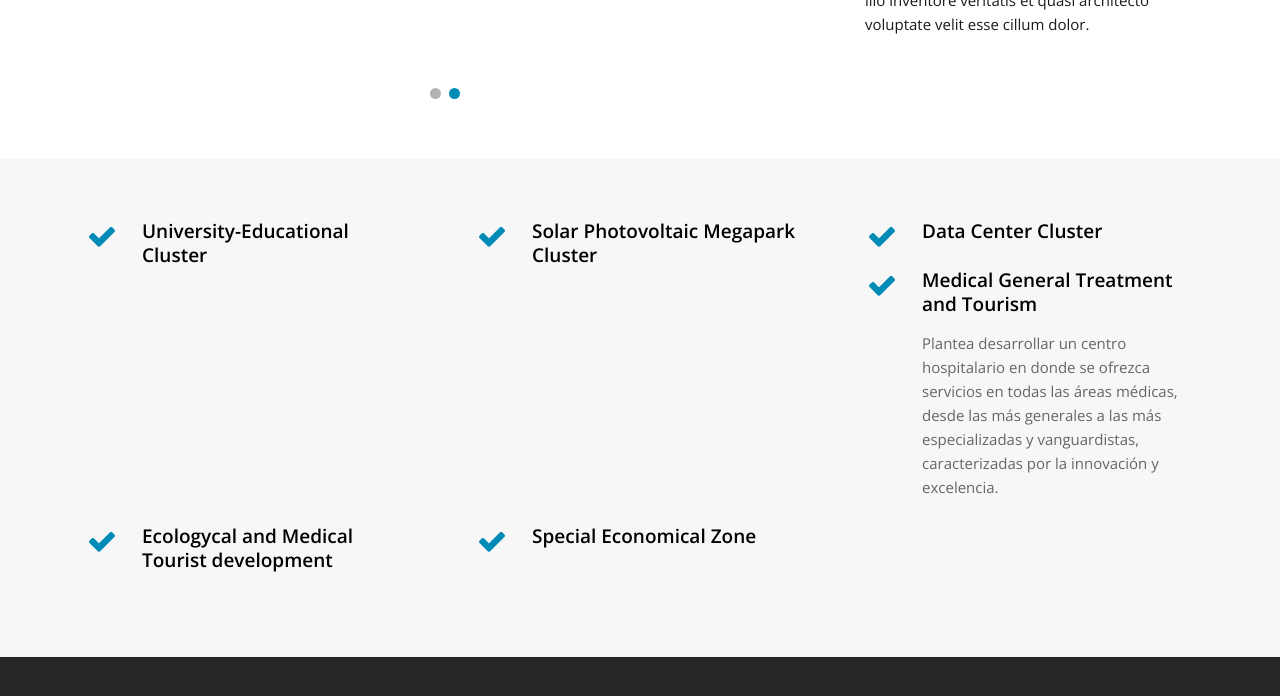
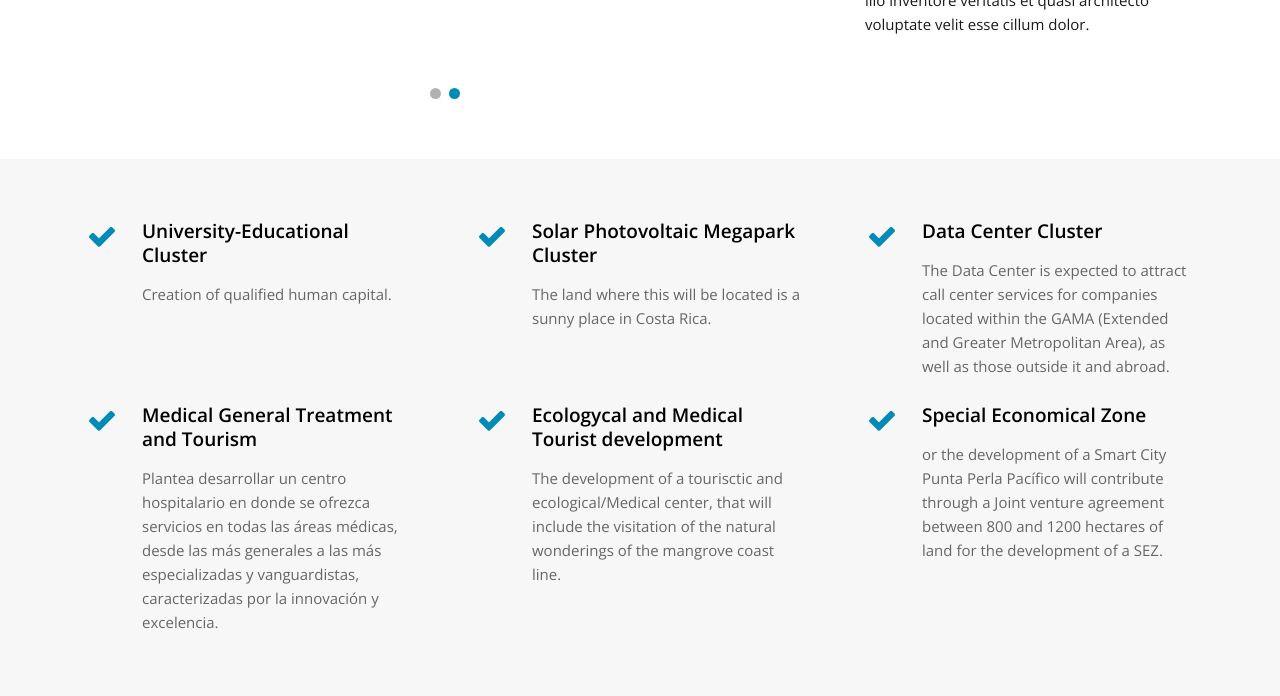
Before and after one commit to guayom/ppp, a Jekyll site: the page built from index.html, in a window 1280 px wide and 900 px high, scrolled down 831 px, cut to the strip 0-703 px from the top of the window. Shown: the top 696 px of the strip. Built offline with Jekyll 4.4.1, drawn with Linux system fonts in a browser that asks for light colours; nearby versions of some CDN libraries.

Commit message:
Added files

```diff
--- a/_data/clusters.yml
+++ b/_data/clusters.yml
@@ -1,14 +1,14 @@
 - name: University-Educational Cluster
   description: For this SEZ development, it is crucial to prepare and train qualified personnel who can work in the area.  For this, we wish to create a University Campus with national and international universities who will share resources and facilities between them. Furthermore, the offer of engineering and scientific careers, so these professionals can contribute to the management of knowledge, innovation and technological transfer required by the SEZ center with adequate facilities to carry out research and development in relevant thematic, through a program that promotes entrepreneurship and dual education in areas such as aerospace, atmospheric and climate research, photonics, robotics, biology, pharmaceutics, medicine, environment and energy, among others.  This way, students of this University, can develop their projects and final papers with companies housed in the SEZ.
-  short-desc: Creation of qualified human capital.
+  short-description: Creation of qualified human capital.
 
 - name: Solar Photovoltaic Megapark Cluster
   description: > # The land where this will be located is a sunny place in Costa Rica.  Due to this, a solar Photovoltaic Megapark will be developed for the Smart City for it to be 100% sustainable;  it is estimated that the solar park will generate up to 150MW at its peak within a land  extension between 250-300 hectares.   A tariff model for is currently being formulated by the ARESEP (the Regulating Authority for Public Services), but it is estimated that it could be around US$ 0.10- 0.12 per kWh. > Initially, it will operate under a model of distributed generation, whose over-power generation could be placed within the public grid since it so close to the Garabito Thermal Generation and Distribution Plant. This cluster will allow Punta Perla Pacífico to contribute so Costa Rica can become carbon neutral in the near future by 2020. This initiative will support Costa Rica´s joining of the OECD and the Pacific Alliance.
-  short-desc: The land where this will be located is a sunny place in Costa Rica.
+  short-description: The land where this will be located is a sunny place in Costa Rica.
 
 - name: Data Center Cluster
   description: The Data Center is expected to attract call center services for companies located within the GAMA (Extended and Greater Metropolitan Area), as well as those outside it and abroad.  Firstly, as a data support and recovery area, management and analytics of Big Data, and Cloud, as it is located at least 48km away from the capital´s main data centers.  In a second phase, foreign investment will be attracted to offer services to the IT giants taking advantage of a power matrix of clean energy, connectivity and qualified human resources, creating a true technological Hub, under collaboration and articulation with the Inter-university Campus and its study programs.
-  short-desc: The Data Center is expected to attract call center services for companies located within the GAMA (Extended and Greater Metropolitan Area), as well as those outside it and abroad.
+  short-description: The Data Center is expected to attract call center services for companies located within the GAMA (Extended and Greater Metropolitan Area), as well as those outside it and abroad.
 
 - name: Medical General Treatment and Tourism
   description: Plantea desarrollar un centro hospitalario en donde se ofrezca servicios en todas las áreas médicas, desde las más generales a las más especializadas y vanguardistas, caracterizadas por la innovación y excelencia, con una atención personalizada, efectiva, segura, basada en la evidencia científica, con los estándares de calidad técnicos y científicos más exigentes, ejercida por personal altamente calificado en sus respectivas especialidades, con instalaciones y equipamientos de tecnología de punta y confort, además que ofrezca todas las comodidades para la efectiva recuperación de los usuarios del servicio que más allá de turismo médico vaya dirigido al bienestar en el cual se  engloban los servicios preventivos tanto como los curativos. Con esto también se pretende  promover y abrir oportunidades para que los estudiantes y profesionales tanto nacionales como internacionales realicen prácticas básicas y a nivel de especializaciones y pasantías que refuercen sus conocimientos y experiencia profesional. Se pretende desarrollar un programa de investigación, desarrollo, e innovación en la parte académica que estaría operando dentro de PPP, con particular interés en programas similares y fomentar alianzas estratégicas con el circuito de clínicas adscritas al Barcelona Medical Agency.-
@@ -16,7 +16,9 @@
 
 - name: Ecologycal and Medical Tourist development
   description: The development of a tourisctic and ecological/Medical center, that will include the visitation of the natural wonderings of the mangrove coast line, a sugar making industrial tour and the development of adventure activities inside a 40 hectare lagoon zone with natural species watching and walking trails. We are also planning a development of a Theme Park that will have all kind of naturalistic attractions of local animal species and plants inside a closed dome and scenery /stage of a large-live ecosystem concept. > An eco lodge and hotel, for the resting and recuperation of patients treated in the medical center is also conceptualized as part of this cluster.
+  short-description: The development of a tourisctic and ecological/Medical center, that will include the visitation of the natural wonderings of the mangrove coast line.
 
 
 - name: Special Economical Zone
   description: For the development of a Smart City Punta Perla Pacífico will contribute through a Joint venture agreement between 800 and 1200 hectares of land for the development of a SEZ, along with an International Cargo Airport, for the necessary specialized support of the logistics and commerce of products produced within the SEZ. > Water Resources: These lands are located in an area with plenty of water for the development of the SEZ and the Smart City, since it is surrounded by the Seco, Aranjuez, Ciruelas and Guacimal rivers, with up-to-date concessions for extracting water and lands with high water tables.
+  short-description: or the development of a Smart City Punta Perla Pacífico will contribute through a Joint venture agreement between 800 and 1200 hectares of land for the development of a SEZ.
--- a/_includes/header.html
+++ b/_includes/header.html
@@ -32,7 +32,7 @@
           <a href="{{ site.url }}/about/introduction/">Project</a>
         </li>
         {% for my_page in site.pages %}
-          {% if my_page.layout != 'project' %}
+          {% if my_page.layout != 'project' && my_page.ignore != 'yes' %}
             <li class="active">
               <a href="{{ my_page.url | prepend: site.baseurl }}">{{ my_page.title }}</a>
             </li>
--- a/about/introduction.md
+++ b/about/introduction.md
@@ -1,10 +1,10 @@
 ---
 layout: project
 title: Introduction
-subtitle: Introduction subtitle
+subtitle: What is Punta Perla Pacífico?
 permalink: /about/introduction/
 ---
-##Introduction
+## Introduction
 
 ![Costa Rica](/images/globe.png){: .pull-right .txt-img } Costa Rica, a small country of 4.6 million residents and 51,100 km2 located in Central America, is gearing up to face the challenges that arise as it becomes a member of the Pacific Alliance through the subscription of regional agreement with Mexico, Chile, Colombia, USA, Panama and Peru. This Alliance shall create synergies among these countries that will lead to becoming chain competitors/partners in order to offer goods and services in the entire Asian-Pacific area and it’s emerging economies (ASIAN). For this, Costa Rica must initiate without delay pro-active initiatives that will substantially improve its infrastruc-ture on all levels: roads, ports, airports, railways, etc.
 
@@ -14,13 +14,13 @@ Sub-development can become a permanent condition as well as mediocrity, minds be
 
 That is why, Pacific Tree S.A., a promoting and coordinating company of the initiative denominated Smart City Punta Palmar Pacifico, wishes to layout its idea and vision which has begun as a dream, but that Costa Rica can bring to life. We oppose and we refuse to think that Costa Rica has to remain in that sub-development lethargy for another 50 years, condemning future generations to a lack of progress opportunities. This being so, Punta Palmar Pacífico is precisely about that; it is about promoting a substantial well-planned change with traceable long-term goals.
 
-##Relevant Infraestructure
+## Relevant Infraestructure
 
 ![Costa Rica](/images/costa-rica-intro.png){: .pull-left .txt-img } Costa Rica is a country with high indexes of schooling, bilingualism, high-level technical and professional schools in the fields of engineering, medicine, computer science and IT, as well as being considered a tour-ism and ecological destination par excellence in Latin America. The Province of Puntarenas is joined together among other cantons by the three main cantons: Puntarenas  Center, Esparza and Miramar. These include a population of nearly 200,000 residents and this area, rich in lands with a flat topography for agricultural production and its Gulf of Nicoya, once a buoyant fishing zone, for more than 60 years were generators of wealth and employment, activities that no longer allow the needs demanded by the residents to be satisfied. However, it is area with an impressive potential, due to its strategic geographical location, its tourism potential without paragon being close to the largest beach of the Pacific and next to a long strip of wetlands and mangroves of exuberant natural beauty with an exit to the sea and towards the lovely islands of the Gulf of Nicoya. It is also located at only 75 kms by road from the capital city of Costa Rica, San Jose, and soon, one and a half hours away to the north to the best tourism area and beaches of the province of Guanacaste.
 
 Punta Palmar Pacífico would be located at the center of those three cantons, within an area that includes the small settlements of Pitaya and Chomes.  Its strategic location is highlighted since it is also surrounded by the three main ports of the Costa Rican Pacific shore: Caldera which is the grain port, the Cruiser Port of Puntarenas and the Sugar port of Punta Morales at the center of the Americas. Punta Palmar Pacífico contemplates the development of a Smart City on a land extension of 5,600 hectares, which can be expanded up to 7,000 hectares.
 
-##General Context
+## General Context
 
 ![Costa Rica](/images/project-map.png){: .pull-right .txt-img }The following would be established here: a mega manufacturing indus-trial zone, a trade center of Asian products, a large IT center that could operate as a Hub or core telecommunications center, in coordination with the three time zones of the USA and attractive for the telematic and communication operations that American companies operate today in centers in Southeast Asia and India with the disadvantage of the great time table difference with the USA, a convention center, a sports stadium with a sports center, a hospital and health center, school, high-school and university educational centers, residential compounds, shopping centers, a country club with a golf course, a theme park, recreational areas, hotel and casino center, Government offices, Justice Courts, firemen and police force, parks, roundabouts and avenues, etc.   All of this would exist under an integrated compound of “clusters” of smart communication systems in optic fiber, where one will only use self-sustainable transportation and energy support systems, using resources of renewable and environmentally friendly energy sources.
 
```
